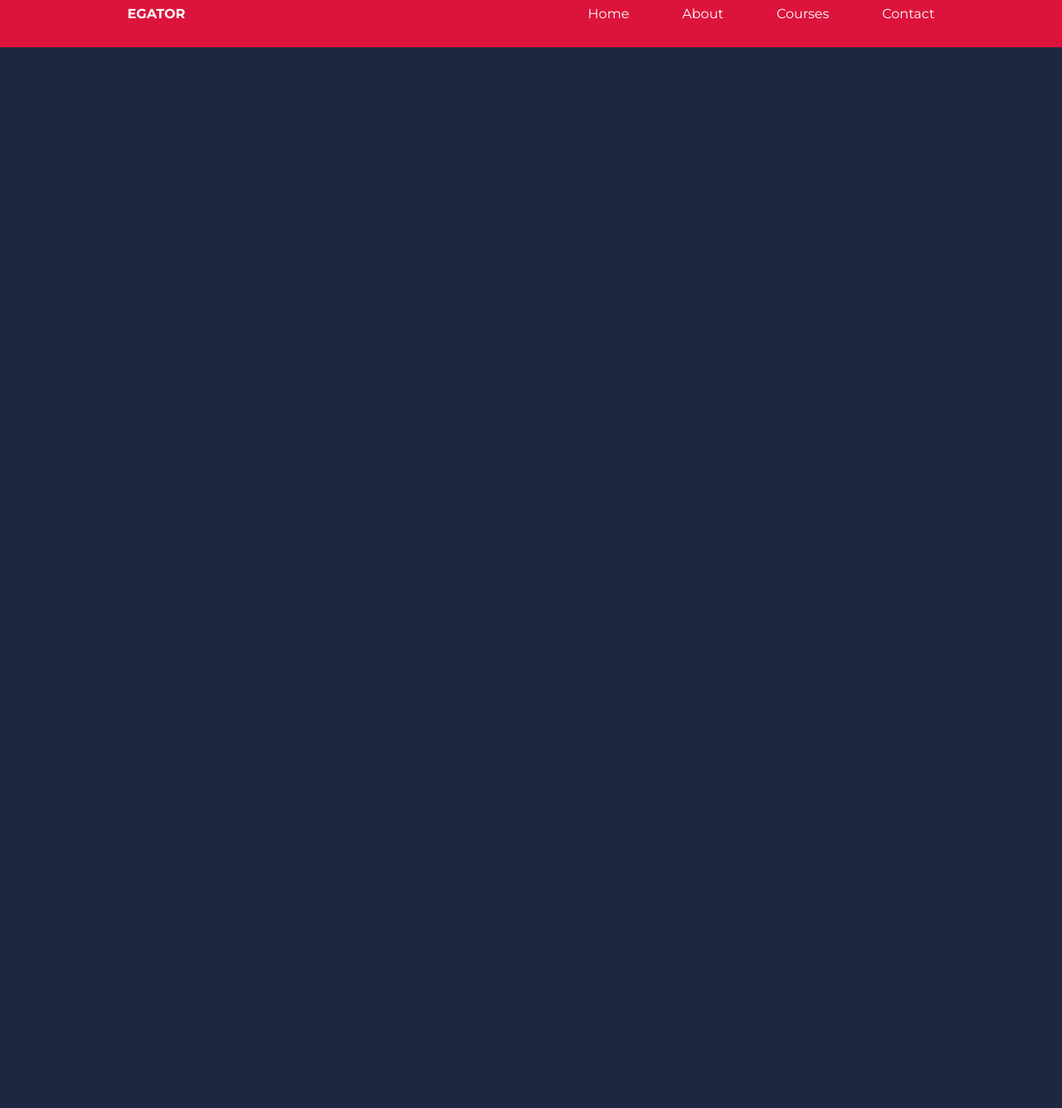
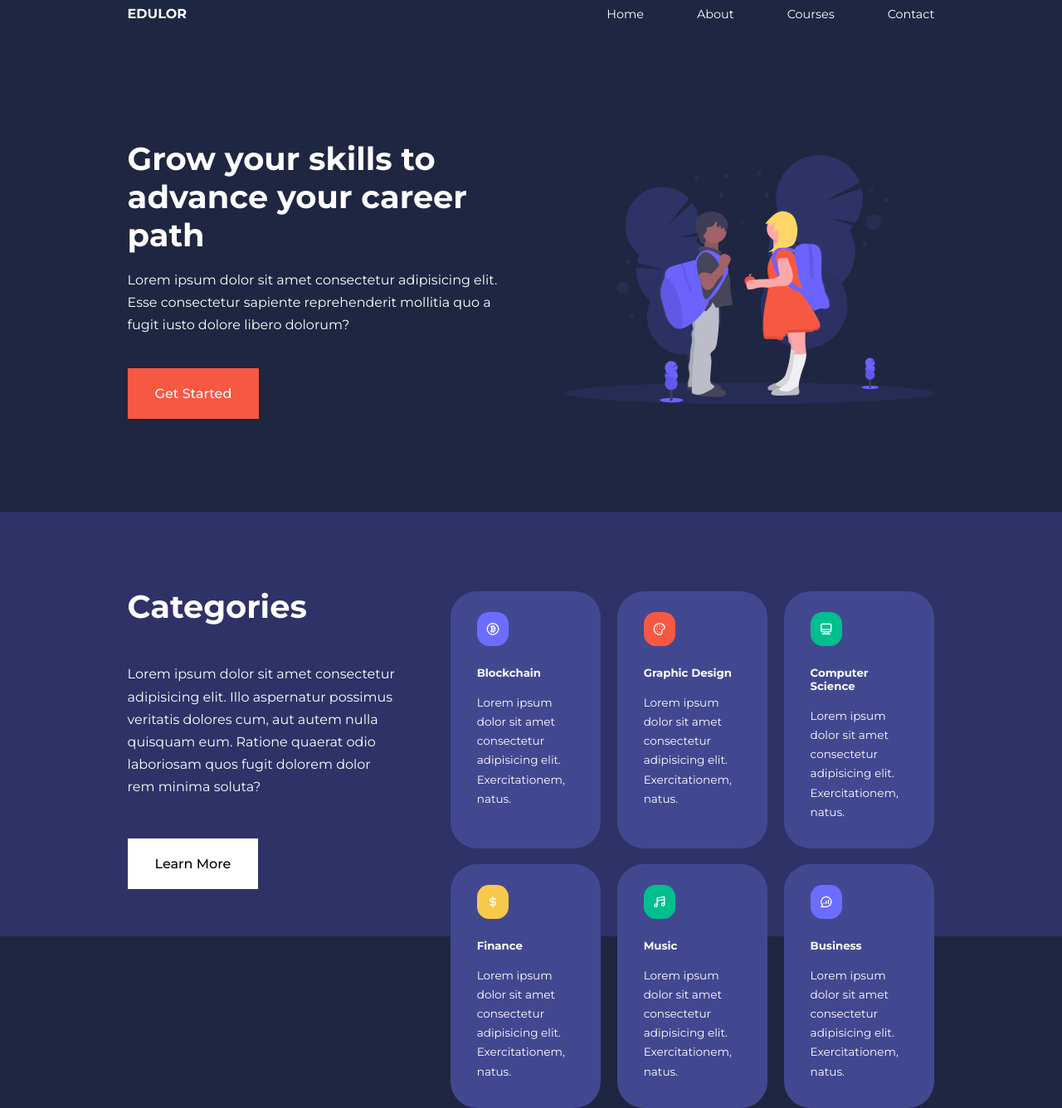
Before and after one commit to nuwankirillawala/edulor, a plain HTML site: page index.html in a window 1280 px wide. Shown: the part 23-1359 px from the top of the page at 83% size. Before the commit the page ends 800 px from the top, so only its background shows below. Drawn offline with nearby package versions, Linux system fonts and the light colour scheme.

Commit message:
header section and category section added.

```diff
--- a/css/style.css
+++ b/css/style.css
@@ -101,9 +101,9 @@ img{
     color: var(--color-white);
 }
 
-/* =============================NAVBAR==================== */
+/* ====================NAVBAR==================== */
 nav{
-    background:crimson;
+    background:transparent;
     width: 100vw;
     height: 5rem;
     position: fixed;
@@ -127,3 +127,107 @@ nav button{
     align-items: center;
     gap: 4rem;
 }
+
+.nav_menu a{
+    font-size: 0.9rem;
+    transition: var(--transition);
+}
+
+.nav_menu a:hover{
+    color: var(--color-bg2);
+}
+
+/* ===================== HEADER ===================== */
+header{
+    position: relative;
+    top: 5rem;
+    overflow: hidden;
+    height: 70vh;
+    margin-bottom: 5rem;
+}
+
+.header_container{
+    display: grid;
+    grid-template-columns: 1fr 1fr;
+    align-items: center;
+    gap: 5rem;
+    height: 100%;
+}
+
+.header_left p{
+    margin: 1rem 0 2.4rem 0;
+}
+
+/* ===================== CATEGORIES ===================== */
+.categories{
+    background: var(--color-bg1);
+    height: 32rem;
+}
+
+.categories h1{
+    line-height: 1;
+    margin-bottom: 3rem;
+}
+
+.categories_container{
+    display: grid;
+    grid-template-columns: 40% 60%;
+    /* gap:4rem; */
+}
+
+.categories_left{
+    margin-right: 4rem;
+}
+
+.categories_left p{
+    margin: 1rem 0 3rem;
+}
+.categories_right{
+    display: grid;
+    grid-template-columns: repeat(3, 1fr);
+    gap: 1.2rem;
+}
+
+.category{
+    background: var(--color-bg2);
+    padding: 2rem;
+    border-radius: 2rem;
+    transition: var(--transition);
+    z-index: 1;
+}
+
+.category:hover{
+    box-shadow: 0 3rem 3rem rgba(0, 0, 0, 0.3);
+}
+
+.category:nth-child(2) .category_icon{
+    background-color: var(--color-danger);
+}
+
+.category:nth-child(3) .category_icon{
+    background-color: var(--color-success);
+}
+
+.category:nth-child(4) .category_icon{
+    background-color: var(--color-warning);
+}
+
+.category:nth-child(5) .category_icon{
+    background-color: var(--color-success);
+}
+
+
+
+.category_icon{
+    background: var(--color-primary);
+    padding: 0.7rem;
+    border-radius: 0.9rem;
+}
+
+.category h5{
+    margin: 2rem 0 1rem;
+}
+
+.category p{
+    font-size: 0.85rem;
+}
--- a/index.html
+++ b/index.html
@@ -1,10 +1,11 @@
 <!DOCTYPE html>
 <html lang="en">
+
 <head>
     <meta charset="UTF-8">
     <meta http-equiv="X-UA-Compatible" content="IE=edge">
     <meta name="viewport" content="width=device-width, initial-scale=1.0">
-    <title>Document</title>
+    <title>Edulor - Learning website</title>
     <link rel="stylesheet" href="./css/style.css">
 
     <!-- ICONSCOUT CDN -->
@@ -13,12 +14,16 @@
     <!--Google Fonts - Montserrat-->
     <link rel="preconnect" href="https://fonts.googleapis.com">
     <link rel="preconnect" href="https://fonts.gstatic.com" crossorigin>
-    <link href="https://fonts.googleapis.com/css2?family=Montserrat:wght@300;400;500;600;700;800;900&display=swap" rel="stylesheet">
+    <link href="https://fonts.googleapis.com/css2?family=Montserrat:wght@300;400;500;600;700;800;900&display=swap"
+        rel="stylesheet">
 </head>
+
 <body>
     <nav>
         <div class="container nav_container">
-            <a href="index.html"><h4>EGATOR</h4></a>
+            <a href="index.html">
+                <h4>EDULOR</h4>
+            </a>
             <ul class="nav_menu">
                 <li><a href="index.html">Home</a></li>
                 <li><a href="about.html">About</a></li>
@@ -29,6 +34,76 @@
             <button id="close-menu-button"><i class="uil uil-multiply"></i></button>
         </div>
     </nav>
+    <!--===================== END OF NAVBAR =====================-->
+    <header>
+        <div class="container  header_container">
+            <div class="header_left">
+                <h1>Grow your skills to advance your career path</h1>
+                <p>
+                    Lorem ipsum dolor sit amet consectetur adipisicing elit. Esse consectetur sapiente reprehenderit
+                    mollitia quo a fugit iusto dolore libero dolorum?
+                </p>
+                <a href="courses.html" class="btn btn-primary">Get Started</a>
+            </div>
+            <div class="header_right-image">
+                <img src="./images/header.svg" alt="header image">
+            </div>
+        </div>
+    </header>
+    <!--===================== END OF HEADER =====================-->
+
+
+    <section class="categories">
+        <div class="container categories_container">
+            <div class="categories_left">
+                <h1>Categories</h1>
+                <p>
+                    Lorem ipsum dolor sit amet consectetur adipisicing elit. Illo aspernatur possimus veritatis dolores
+                    cum, aut autem nulla quisquam eum. Ratione quaerat odio laboriosam quos fugit dolorem dolor rem
+                    minima soluta?
+                </p>
+                <a href="#" class="btn">Learn More</a>
+            </div>
+            <div class="categories_right">
+                <article class="category">
+                    <span class="category_icon"><i class="uil uil-bitcoin-circle"></i></span>
+                    <h5>Blockchain</h5>
+                    <p>Lorem ipsum dolor sit amet consectetur adipisicing elit. Exercitationem, natus.</p>
+                </article>
+
+                <article class="category">
+                    <span class="category_icon"><i class="uil uil-palette"></i></span>
+                    <h5>Graphic Design</h5>
+                    <p>Lorem ipsum dolor sit amet consectetur adipisicing elit. Exercitationem, natus.</p>
+                </article>
+
+                <article class="category">
+                    <span class="category_icon"><i class="uil uil-desktop-alt"></i></i></span>
+                    <h5>Computer Science</h5>
+                    <p>Lorem ipsum dolor sit amet consectetur adipisicing elit. Exercitationem, natus.</p>
+                </article>
+
+                <article class="category">
+                    <span class="category_icon"><i class="uil uil-dollar-alt"></i></span>
+                    <h5>Finance</h5>
+                    <p>Lorem ipsum dolor sit amet consectetur adipisicing elit. Exercitationem, natus.</p>
+                </article>
+
+                <article class="category">
+                    <span class="category_icon"><i class="uil uil-music"></i></span>
+                    <h5>Music</h5>
+                    <p>Lorem ipsum dolor sit amet consectetur adipisicing elit. Exercitationem, natus.</p>
+                </article>
+
+                <article class="category">
+                    <span class="category_icon"><i class="uil uil-comment-chart-line"></i></i></span>
+                    <h5>Business</h5>
+                    <p>Lorem ipsum dolor sit amet consectetur adipisicing elit. Exercitationem, natus.</p>
+                </article>
+            </div>
+        </div>
+    </section>
 
 </body>
+
 </html>
```
